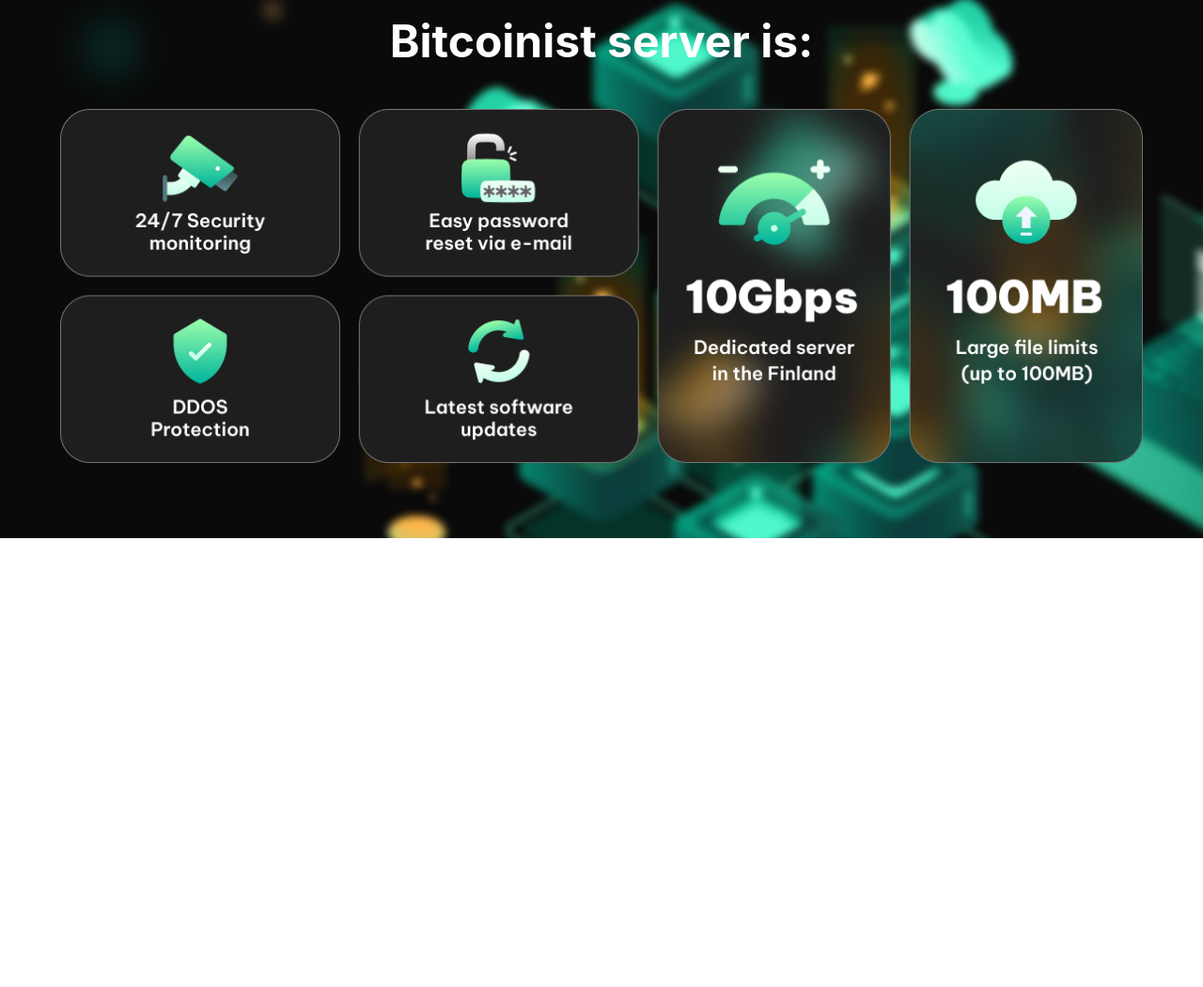
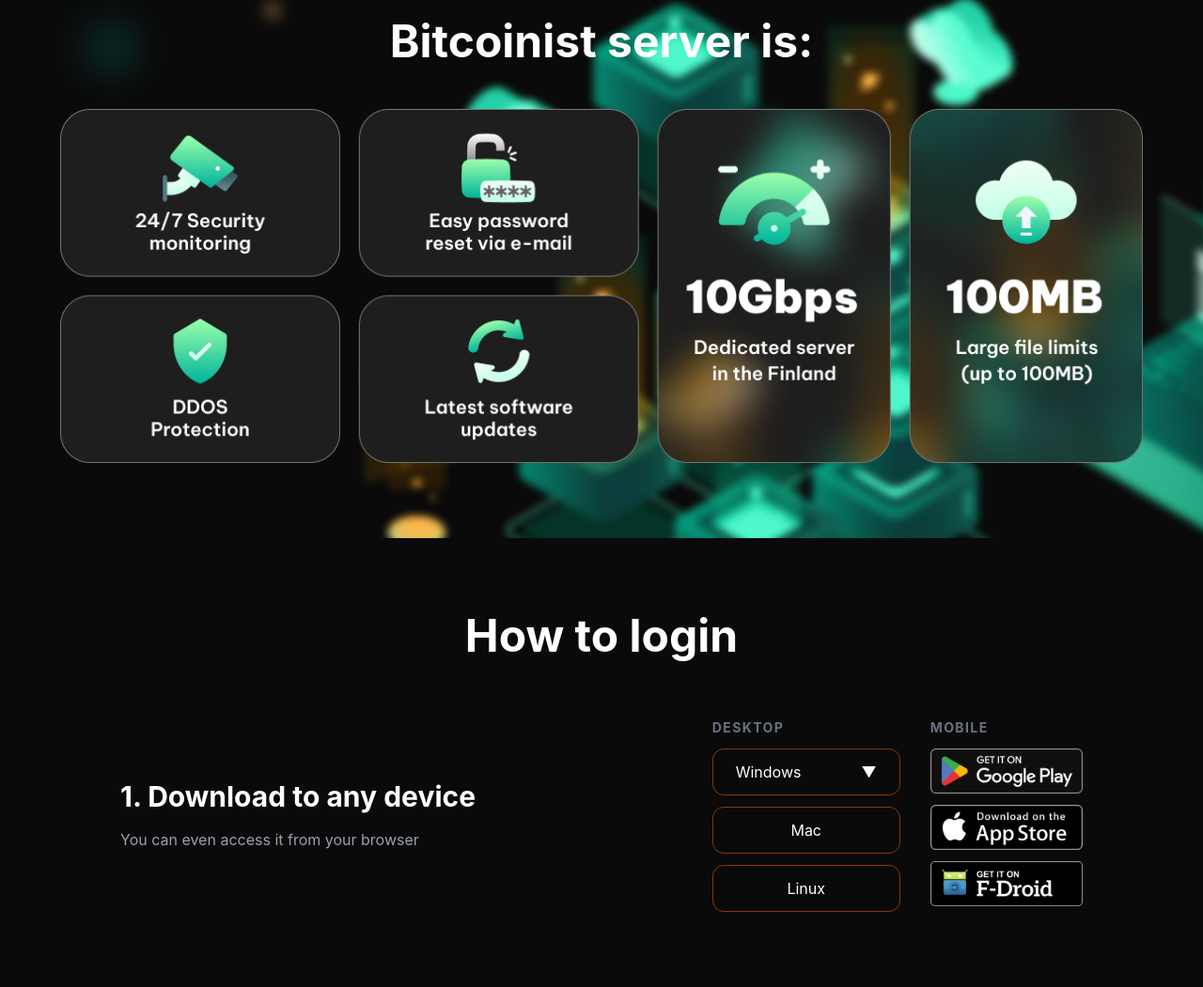
Before and after one commit to GG-absolute/kod-dlya-terminala, a website: page index.html in a window 1280 px wide. Shown: the part 2328-3379 px from the top of the page at 94% size. Before the commit the page ends 2901 px from the top, so only its background shows below. Drawn offline with nearby package versions, Linux system fonts and the light colour scheme; files that its build step writes are made by us from their sources.

Commit message:
6 sektion for tailvind and , terminal proverka

```diff
--- a/index.html
+++ b/index.html
@@ -152,7 +152,37 @@
     </div>
 </section>
 
+<section class="bg-[#0a0a0a] text-white py-20 px-6 font-sans">
+  <div class="max-w-5xl mx-auto">
+    <h2 class="text-5xl font-bold mb-16 text-center">How to login</h2>
 
+    <div class="flex flex-col md:flex-row items-center justify-between gap-10">
+      <div class="flex-1">
+        <h3 class="text-3xl font-bold mb-4">1. Download to any device</h3>
+        <p class="text-gray-400">You can even access it from your browser</p>
+      </div>
+
+      <div class="flex flex-col sm:flex-row gap-8">
+        <div class="flex flex-col gap-3">
+          <p class="text-sm font-bold text-gray-500 uppercase tracking-widest">Desktop</p>
+          <button class="border border-orange-500/50 hover:bg-orange-500/10 px-6 py-3 rounded-xl flex items-center justify-between min-w-[200px]">
+            <span>Windows</span>
+            <span>▼</span>
+          </button>
+          <button class="border border-orange-500/50 hover:bg-orange-500/10 px-6 py-3 rounded-xl">Mac</button>
+          <button class="border border-orange-500/50 hover:bg-orange-500/10 px-6 py-3 rounded-xl">Linux</button>
+        </div>
+
+        <div class="flex flex-col gap-3">
+          <p class="text-sm font-bold text-gray-500 uppercase tracking-widest">Mobile</p>
+          <img src="./images/Google Play.png" alt="Google Play" class="h-12 cursor-pointer">
+          <img src="./images/App Store.png" alt="App Store" class="h-12 cursor-pointer">
+          <img src="./images/F-droid.png" alt="F-Droid" class="h-12 cursor-pointer">
+        </div>
+      </div>
+    </div>
+  </div>
+</section>
 
 </body>
 </html>
```
Also changed, not shown: images/App Store.png (added), images/F-droid.png (added), images/Google Play.png (added).
